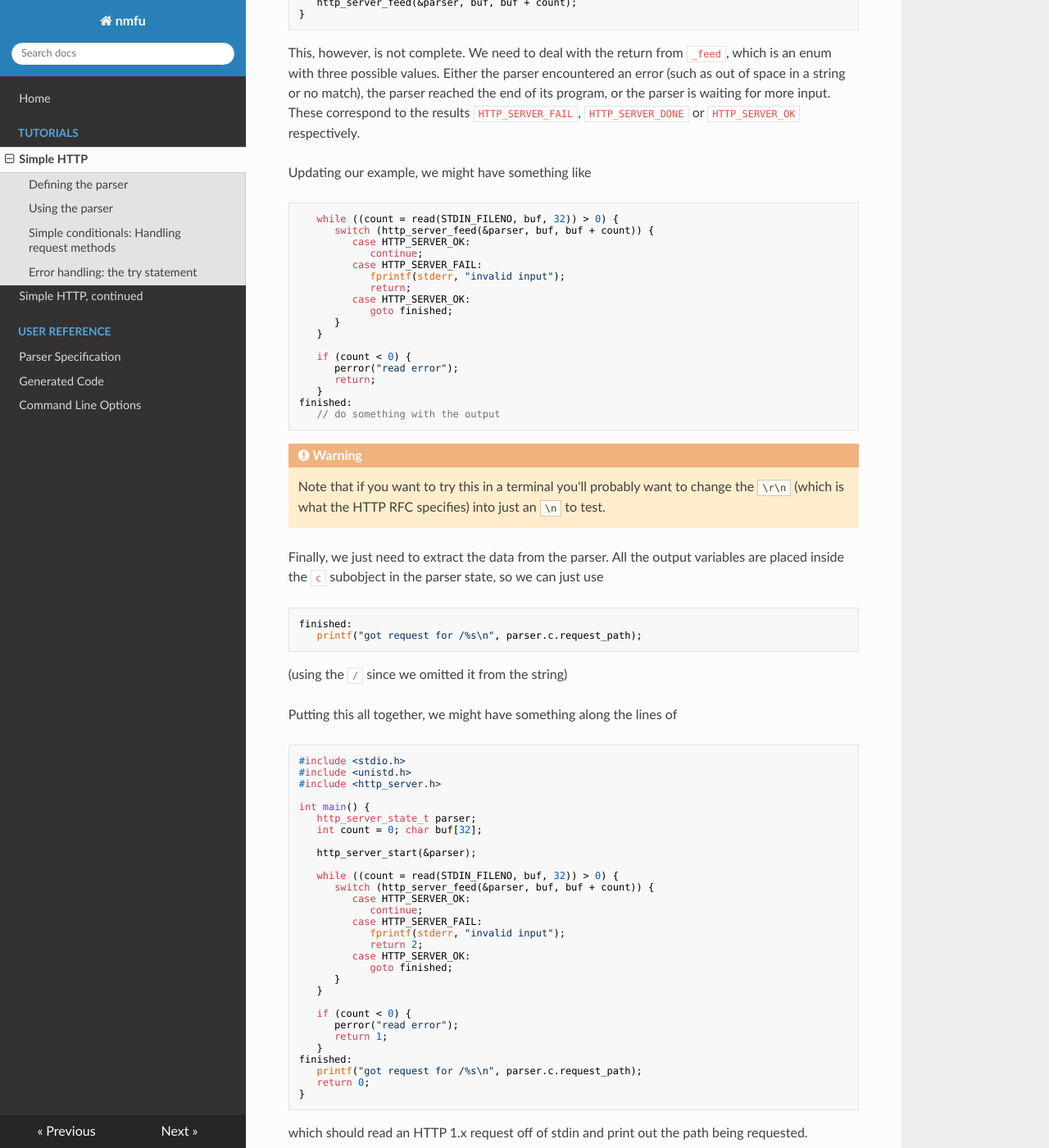
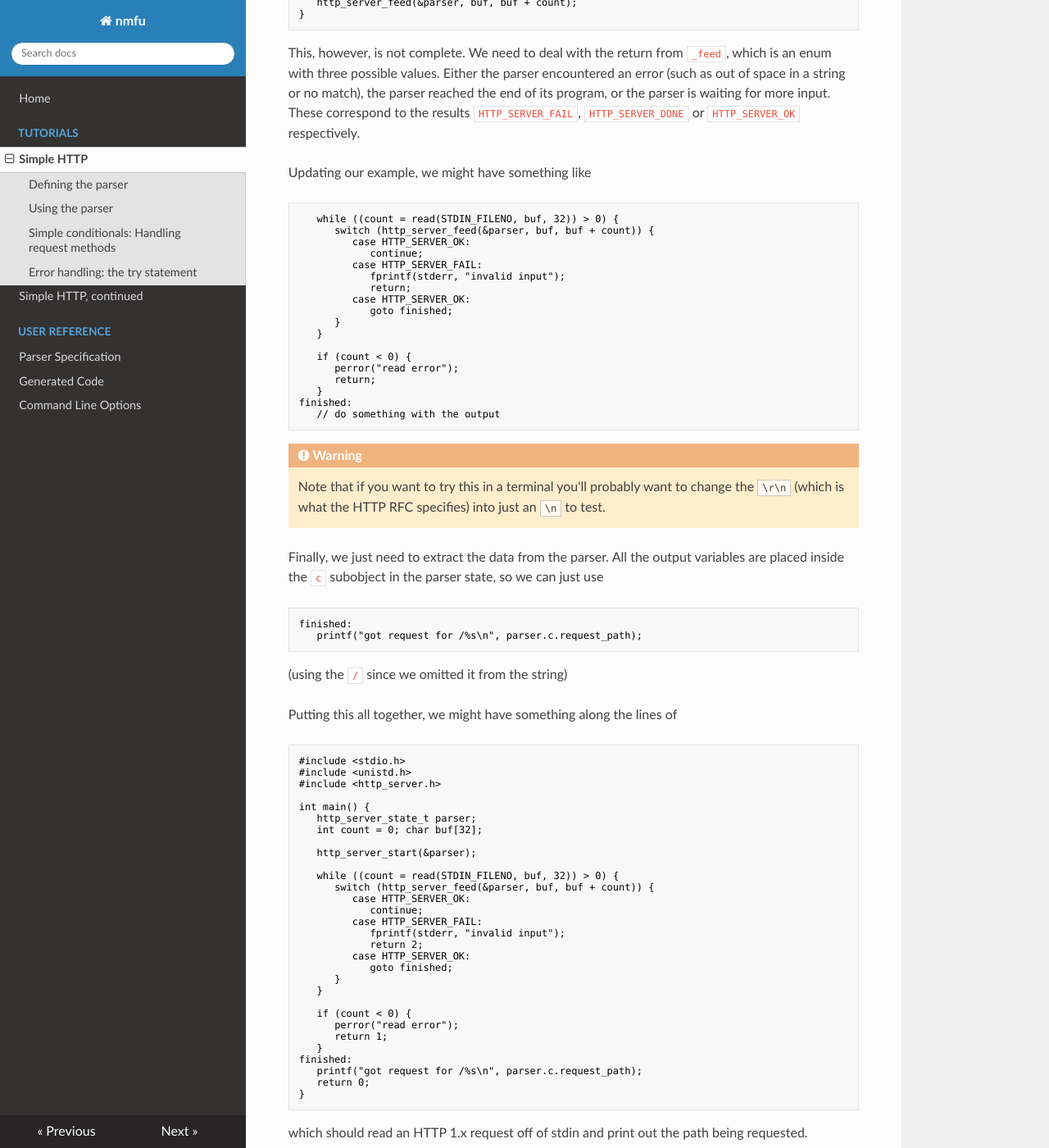
Before and after one commit to mincrmatt12/nmfu, an MkDocs documentation site: the page built from docs/tutorial/http1.md, in a window 1280 px wide and 1400 px high, scrolled down 1995 px. Shown: the whole window at 82% size. Built offline with MkDocs 1.6.1, drawn with Linux system fonts in a browser that asks for light colours; nearby versions of some CDN libraries; some of the changed text lies outside the part shown.

Commit message:
Use pygments for syntax highlighting in docs

```diff
--- a/mkdocs.yml
+++ b/mkdocs.yml
@@ -1,5 +1,7 @@
 site_name: nmfu
-theme: readthedocs
+theme:
+  name: readthedocs
+  highlightjs: false
 
 nav:
   - Home: 'index.md'
@@ -11,5 +13,12 @@ nav:
     - 'Generated Code': 'user-ref/generated-code.md'
     - 'Command Line Options': 'user-ref/cli.md'
 
+
 markdown_extensions:
   - admonition
+  - pymdownx.highlight:
+      anchor_linenums: true
+      css_class: hcode
+  - pymdownx.inlinehilite
+  - pymdownx.snippets
+  - pymdownx.superfences
```
